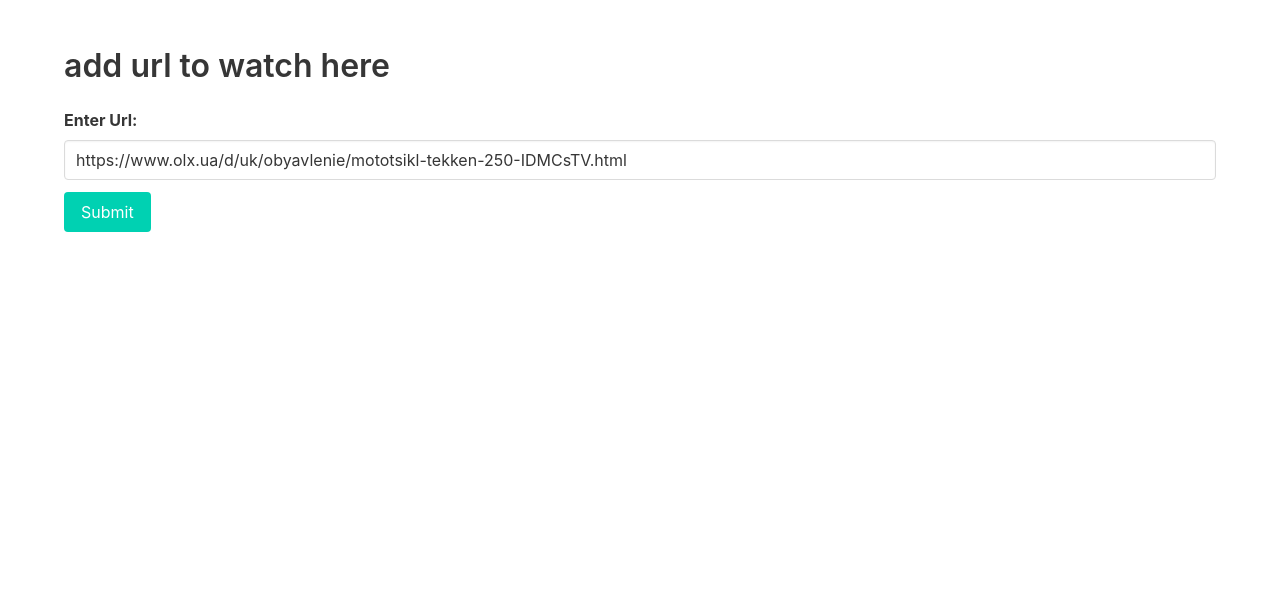
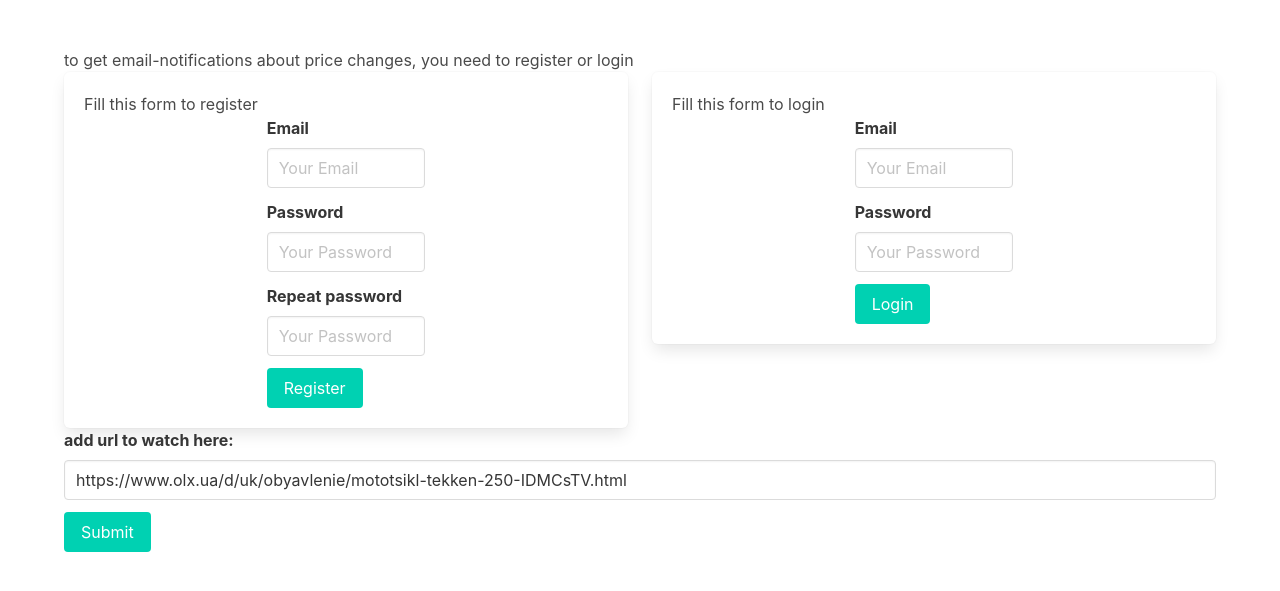
Before and after one commit to vetsinen/olx-watcher, a PHP site: page / in a window 1280 px wide. Shown: the top 591 px of the page. Run offline with PHP 8.4, Linux system fonts and the light colour scheme.

```diff
--- /dev/null
+++ b/cheets.txt
@@ -0,0 +1,4 @@
+docker rm $(docker ps -aq)
+
+
+docker volume rm $(docker volume ls -q)
--- a/src/config.php
+++ b/src/config.php
@@ -1,6 +1,6 @@
 <?php
 define('ITEMS_PER_PAGE', 15);
 define('MYSQL_ROOT_HOST','mysql');
-define('MYSQL_USER','filmforge');
-define('MYSQL_PASSWORD','filmforge');
-define('MYSQL_DATABASE','filmforge');
+define('MYSQL_USER','watcher');
+define('MYSQL_PASSWORD','watcher');
+define('MYSQL_DATABASE','watcher');
--- a/src/index.php
+++ b/src/index.php
@@ -1,3 +1,8 @@
+<?php
+session_start();
+unset($_SESSION['userid']);
+//$_SESSION['userid'] = 1;
+?>
 <!DOCTYPE html>
 <html lang="en">
 <head>
@@ -11,13 +16,97 @@
 
 <section class="section">
     <div class="container">
-        <h1 class="title">add url to watch here</h1>
-        <form action="process.php" method="post">
+
+        <div class="if_user-logged-in">
+            <?php if (isset($_SESSION['userid'])):?>
+            <h2> hello user <?=$_SESSION['userid']?> </h2>
+            <?php else: ?>
+            <h2>to get email-notifications about price changes, you need to register or login</h2>
+                <div class="columns">
+                    <!-- First Row -->
+                    <div class="column">
+                        <div class="box">
+                            <!-- Your content for the first row goes here -->
+                            <p>Fill this form to register</p>
+                            <div class="columns is-centered">
+                                <div class="column is-one-third">
+                                    <form action="process_registration.php" method="post">
+                                        <!-- User Registration Form -->
                                         <div class="field">
-                <label class="label">Enter Url:</label>
+                                            <label class="label">Email</label>
+                                            <div class="control">
+                                                <input class="input" type="email" placeholder="Your Email" name="email" required>
+                                            </div>
+                                        </div>
+
+                                        <div class="field">
+                                            <label class="label">Password</label>
+                                            <div class="control">
+                                                <input class="input" type="password" placeholder="Your Password" name="password" required>
+                                            </div>
+                                        </div>
+
+                                        <div class="field">
+                                            <label class="label">Repeat password</label>
+                                            <div class="control">
+                                                <input class="input" type="password" placeholder="Your Password" name="password" required>
+                                            </div>
+                                        </div>
+
+                                        <div class="field">
+                                            <div class="control">
+                                                <button class="button is-primary" type="submit">Register</button>
+                                            </div>
+                                        </div>
+                                    </form>
+                                </div>
+                            </div>
+                        </div>
+                    </div>
+
+                    <!-- Second Row -->
+                    <div class="column">
+                        <div class="box">
+                            <!-- Your content for the second row goes here -->
+                            <p>Fill this form to login</p>
+                            <div class="columns is-centered">
+                                <div class="column is-one-third">
+                                    <form action="process_login.php" method="post">
+                                        <div class="field">
+                                            <label class="label">Email</label>
+                                            <div class="control">
+                                                <input class="input" type="email" placeholder="Your Email" name="email" required>
+                                            </div>
+                                        </div>
+
+                                        <div class="field">
+                                            <label class="label">Password</label>
+                                            <div class="control">
+                                                <input class="input" type="password" placeholder="Your Password" name="password" required>
+                                            </div>
+                                        </div>
+
+                                        <div class="field">
+                                            <div class="control">
+                                                <button class="button is-primary" type="submit">Login</button>
+                                            </div>
+                                        </div>
+                                    </form>
+                                </div>
+                            </div>
+                        </div>
+                    </div>
+                </div>
+            <?php endif; ?>
+        </div>
+        <div class="url-adding-section">
+            <form action="addwatcher.php" method="post">
+                <div class="field">
+                    <label class="label">add url to watch here:</label>
                     <div class="control">
                         <input class="input" type="text"
-                           value="https://www.olx.ua/d/uk/obyavlenie/mototsikl-tekken-250-IDMCsTV.html" name="url" placeholder="Type url...">
+                               value="https://www.olx.ua/d/uk/obyavlenie/mototsikl-tekken-250-IDMCsTV.html" name="url"
+                               placeholder="Type url...">
                     </div>
                 </div>
 
@@ -28,6 +117,7 @@
                 </div>
             </form>
         </div>
+    </div>
 </section>
 
 </body>
```
Also changed, not shown: init.sql (+36 -1 lines), src/addwatcher.php (added, +41 -0 lines), src/core/UrlWatcher.php (+15 -11 lines), src/parser.php (+10 -1 lines), src/process.php (deleted, +0 -33 lines), 1 other file. Lines whose indentation alone changed are shown as unchanged.
